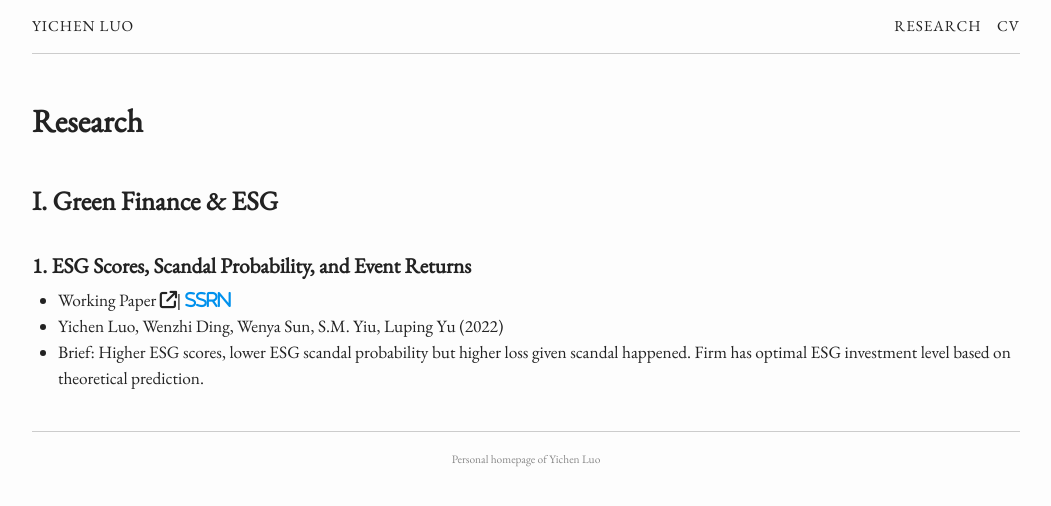
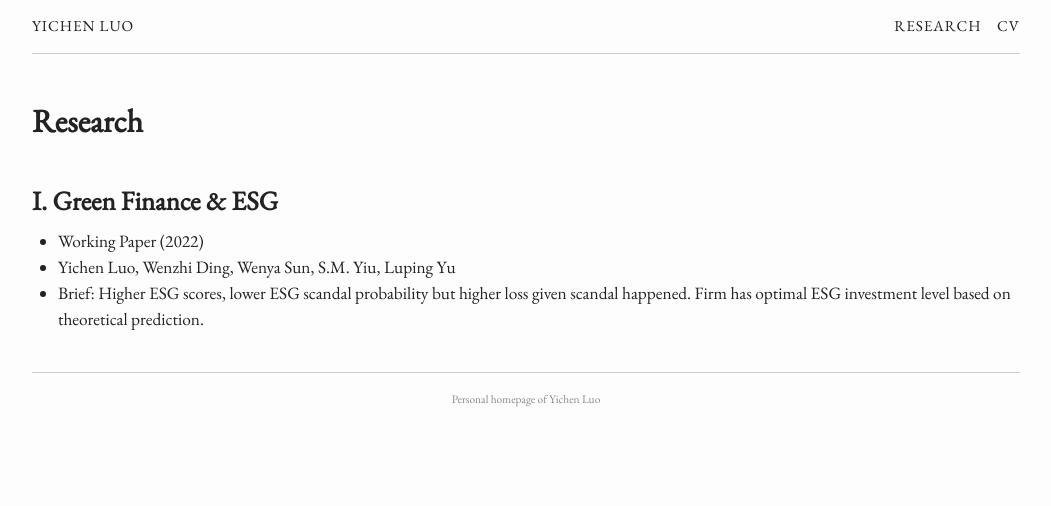
Before and after one commit to lyc0603/lyc0603.github.io, a Jekyll site: the page built from research.md, in a window 1280 px wide. Shown: the top 506 px of the page, without its empty margins (114-1165 px from the left). Built offline with Jekyll 4.4.1, drawn with Linux system fonts in a browser that asks for light colours.

Commit message:
reset research

```diff
--- a/research.md
+++ b/research.md
@@ -16,8 +16,7 @@ wps:
 {% for item in page.wps %}
 <!-- [**{{item.title}}**]({% if item.internal %}{{item.url | prepend: site.baseurl}}
 {% else %}{{item.url}}{% endif %}){:target="_blank"} -->
-### 1. {{item.title}}
-- Working Paper <i class="fa-solid fa-arrow-up-right-from-square">| [**SSRN**]({{item.url}})</i>
-- {{item.author}} ({{item.year}})
+- Working Paper ({{item.year}})
+- {{item.author}}
 - Brief: {{item.brief}}
 {% endfor %}
```
